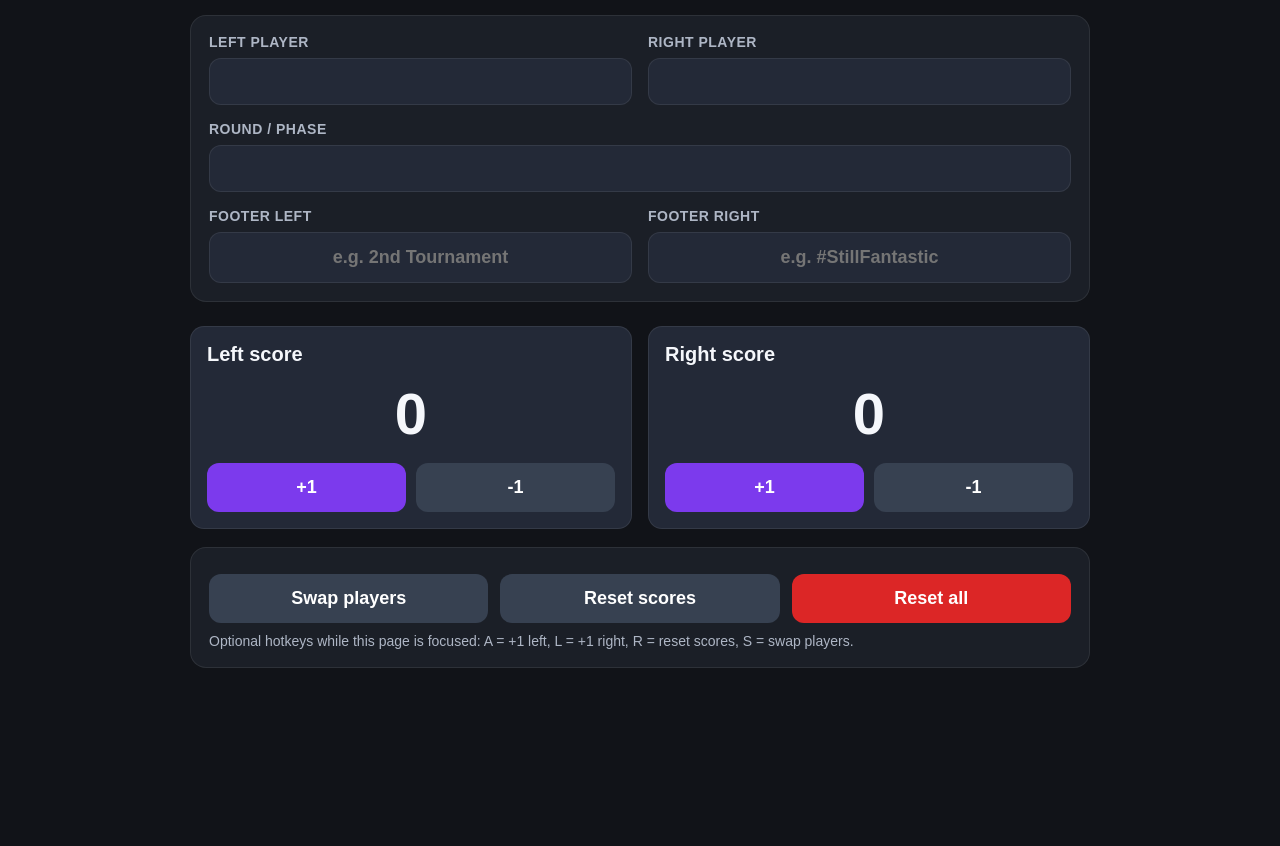
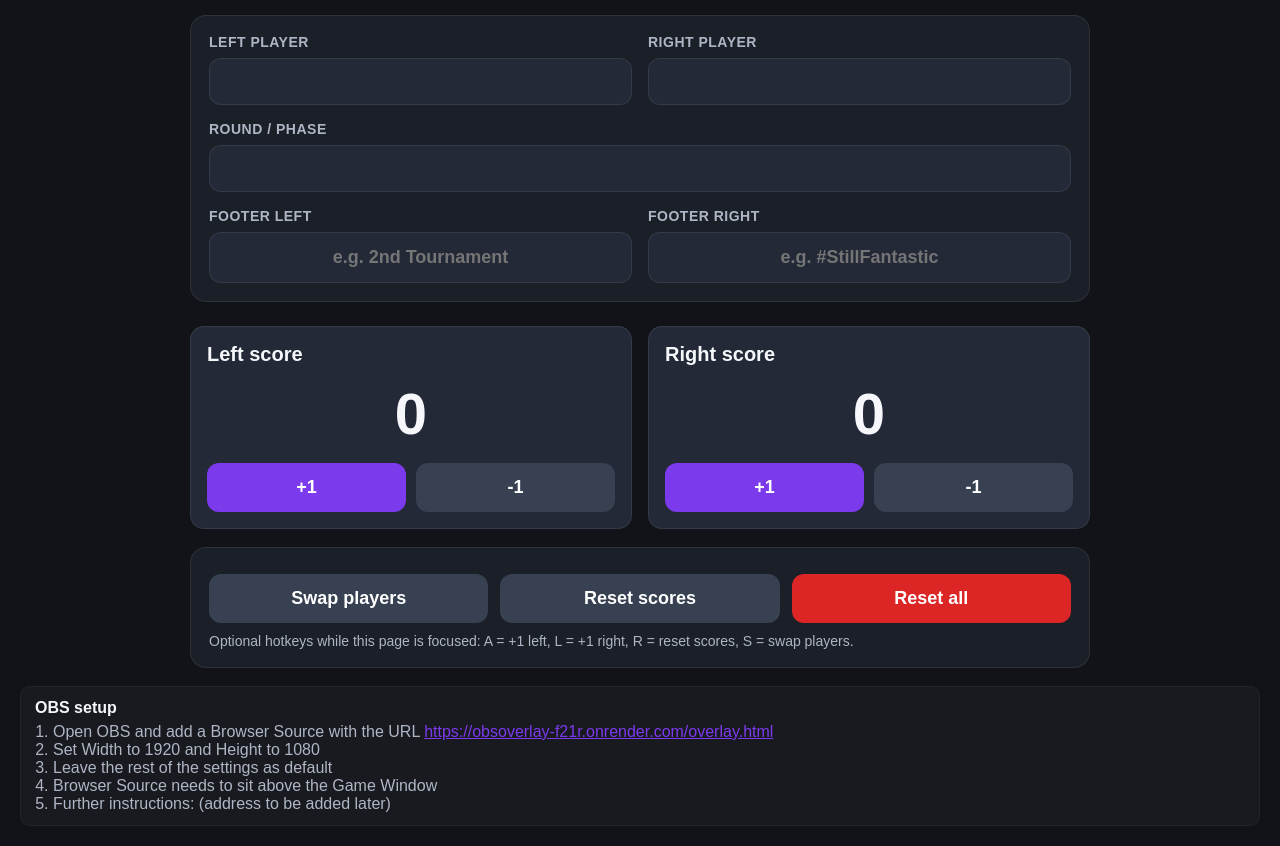
Before and after one commit to CatarinaBrendel/OBSOverlay, a website: page control.html in a window 1280 px wide. Shown: the part 119-965 px from the top of the page. Before the commit the page ends 807 px from the top, so only its background shows below. Drawn offline with Linux system fonts and the light colour scheme; no server answers.

Commit message:
Improved routing and added small instructions

```diff
--- a/control.css
+++ b/control.css
@@ -163,3 +163,19 @@
         grid-template-columns: 1fr;
       }
     }
+
+    .obs-banner {
+      margin-top: 18px;
+      padding: 12px 14px;
+      background: rgba(255,255,255,0.03);
+      border: 1px solid rgba(255,255,255,0.04);
+      border-radius: 10px;
+      font-size: 16px;
+      color: var(--muted);
+    }
+
+    .obs-banner strong { color: var(--text); display: block; margin-bottom: 6px; }
+
+    .obs-banner ol { margin: 0; padding-left: 18px; }
+
+    .obs-banner a { color: var(--accent); word-break: break-all; }
--- a/control.html
+++ b/control.html
@@ -75,5 +75,15 @@
   </div>
 
   <script src="control.js"></script>
+  <div class="obs-banner">
+    <strong>OBS setup</strong>
+    <ol>
+      <li>Open OBS and add a Browser Source with the URL <a href="https://obsoverlay-f21r.onrender.com/overlay.html" target="_blank">https://obsoverlay-f21r.onrender.com/overlay.html</a></li>
+      <li>Set Width to 1920 and Height to 1080</li>
+      <li>Leave the rest of the settings as default</li>
+      <li>Browser Source needs to sit above the Game Window</li>
+      <li>Further instructions: (address to be added later)</li>
+    </ol>
+  </div>
 </body>
 </html>
```
Also changed, not shown: server.js (+10 -0 lines).
